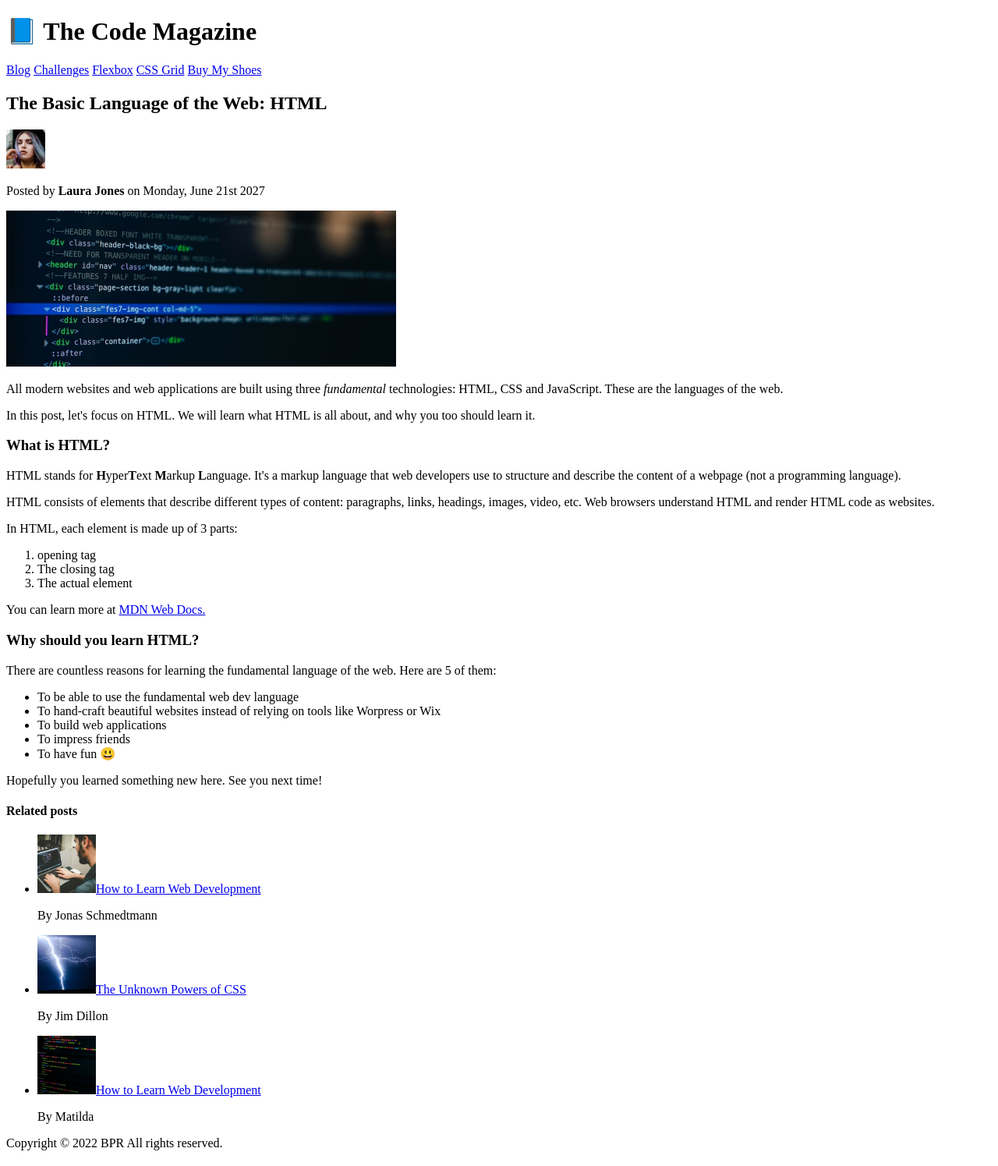
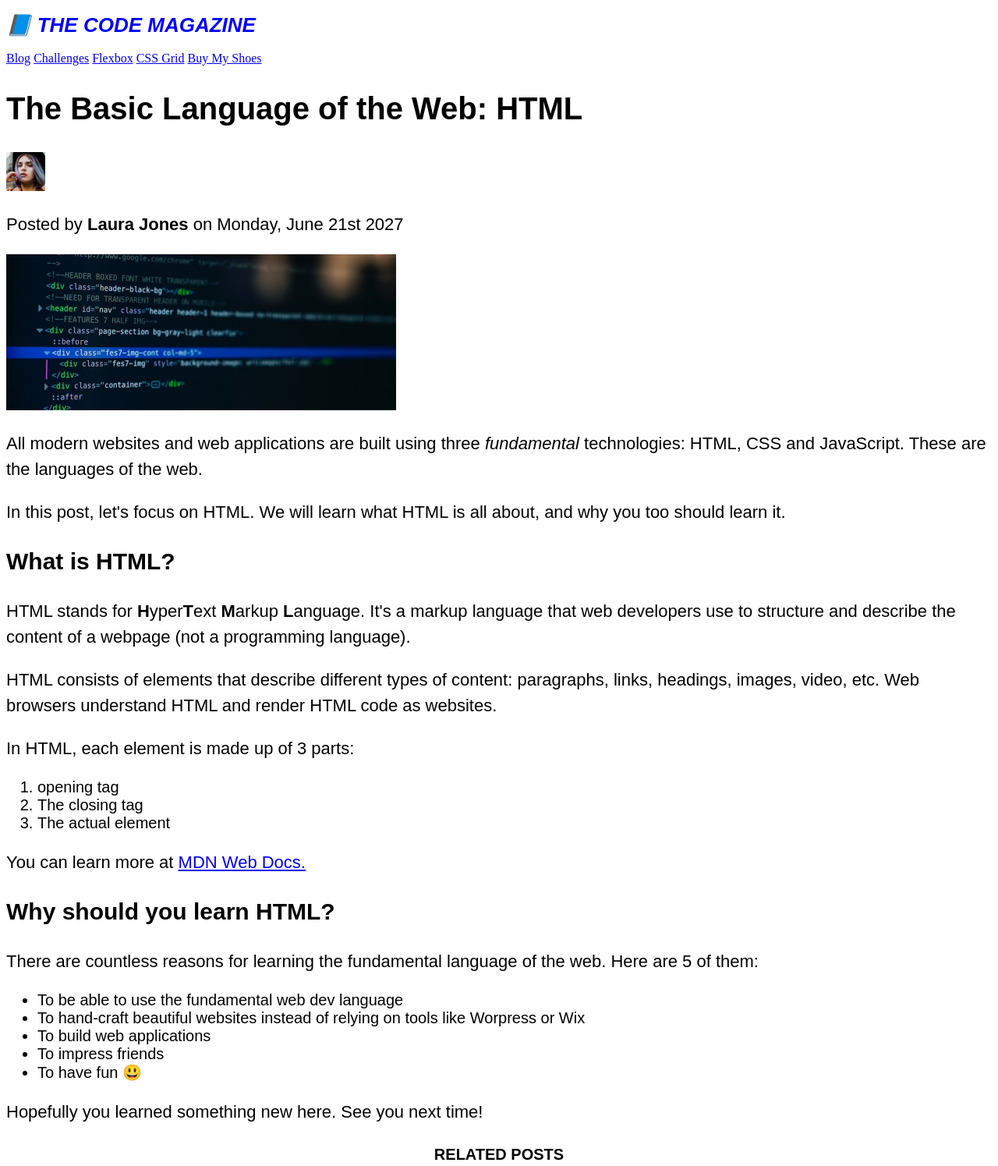
Before and after one commit to syndica8e/Code_Magazine, a plain HTML site: page index.html in a window 1280 px wide. Shown: the top 1495 px of the page at 78% size. Drawn offline with Linux system fonts and the light colour scheme.

Commit message:
Base CSS + Styling

```diff
--- a/index.html
+++ b/index.html
@@ -2,6 +2,7 @@
 <html lang="en">
   <head>
     <meta charset="UTF-8" />
+    <link href="style.css" rel="stylesheet" />
     <title>The Basic language of the web Page Html</title>
   </head>
 
@@ -113,6 +114,6 @@
       </ul>
     </aside>
 
-    <footer>Copyright &copy; 2022 BPR All rights reserved.</footer>
+    <footer>Copyright &copy; 2023 BPR All rights reserved.</footer>
   </body>
 </html>
--- /dev/null
+++ b/style.css
@@ -0,0 +1,35 @@
+h1 {
+  color: blue;
+  font-size: 26px;
+  font-family: sans-serif;
+  text-transform: uppercase;
+  font-style: italic;
+}
+
+h2 {
+  font-size: 40px;
+  font-family: sans-serif;
+}
+
+h3 {
+  font-size: 30px;
+  font-family: sans-serif;
+}
+
+h4 {
+  font-size: 20px;
+  font-family: sans-serif;
+  text-transform: uppercase;
+  text-align: center;
+}
+
+li {
+  font-size: 20px;
+  font-family: sans-serif;
+}
+
+p {
+  font-size: 22px;
+  font-family: sans-serif;
+  line-height: 1.5;
+}
```
